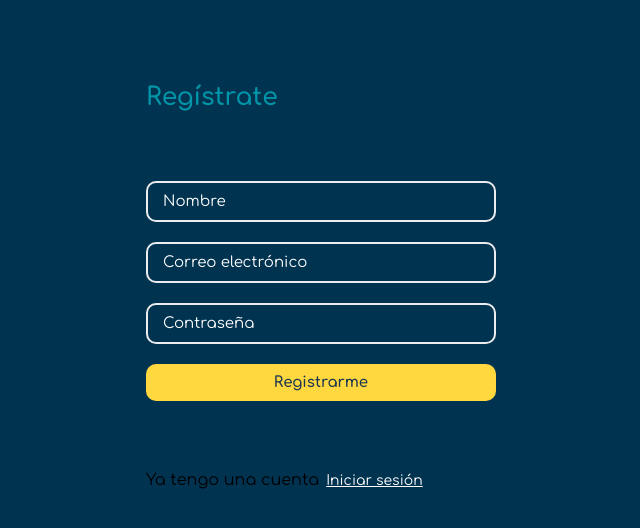
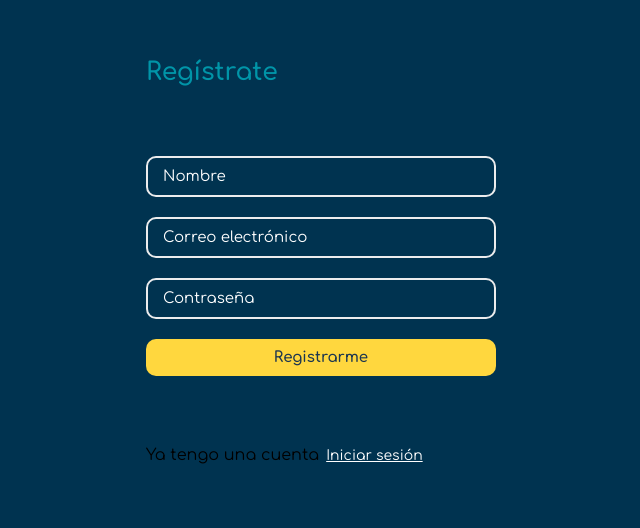
Before and after one commit to helbertoro/findmap, a React app: page / in a window 1280 px wide. Shown: the part 126-654 px from the top of the page, without its empty margins (319-959 px from the left). Built offline with nearby package versions, Linux system fonts and the light colour scheme.

Commit message:
Fixing styles

```diff
--- a/src/assets/styles/App.sass
+++ b/src/assets/styles/App.sass
@@ -5,8 +5,6 @@ body
     width: 100%
     height: 100vh
     margin: 0px
-    padding: 20px 10px 30px 10px
-    box-sizing: border-box
     font-family: $font
     background-color: $dark_strong
 
@@ -14,8 +12,6 @@ body
     position: relative
     width: 100%
     height: 100%
-    padding: 0 10px
-    box-sizing: border-box
 
 .ml-2
     margin-left: 2%
--- a/src/assets/styles/Home.sass
+++ b/src/assets/styles/Home.sass
@@ -7,6 +7,8 @@
 
     &--header
         width: 100%
+        padding: 20px 20px 0px 20px
+        box-sizing: border-box
         position: absolute
         top: 0
         z-index: 100
--- a/src/assets/styles/Search.sass
+++ b/src/assets/styles/Search.sass
@@ -3,6 +3,8 @@
 .container-search
     width: 100%
     height: 100%
+    padding: 20px 20px 30px 20px
+    box-sizing: border-box
     position: relative
 
     &__header
--- a/src/assets/styles/UserForm.sass
+++ b/src/assets/styles/UserForm.sass
@@ -8,6 +8,8 @@ h2
 .container
     width: 100%
     height: 100vh
+    padding: 20px 20px 30px 20px
+    box-sizing: border-box
     display: flex
     justify-content: center
     align-items: center
```
